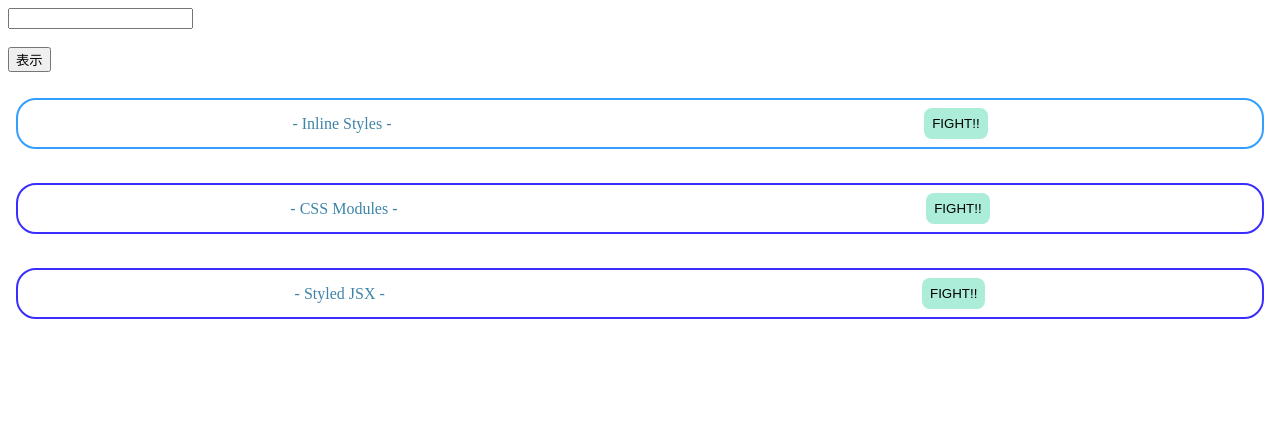
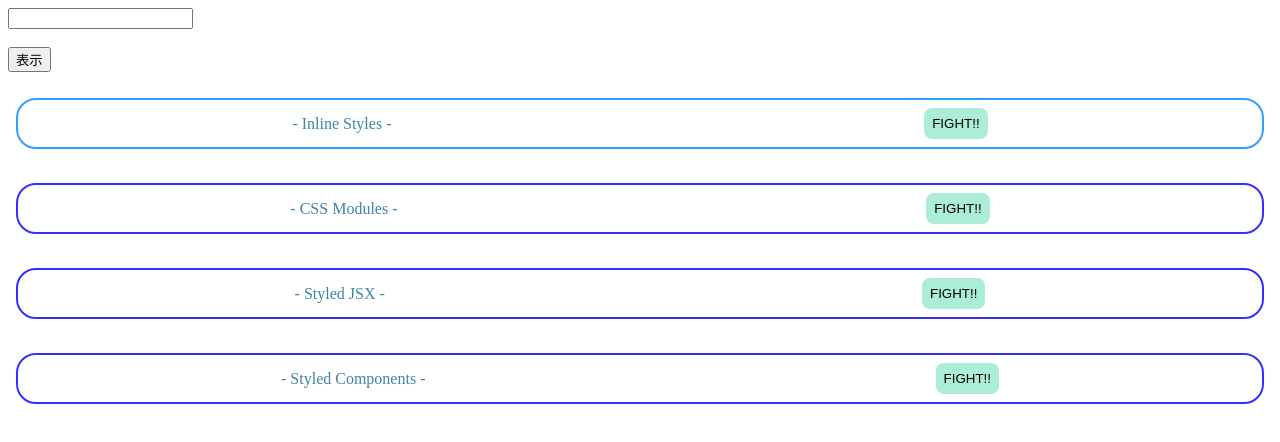
Before and after one commit to XeicuLy/react-step-up-practice, a React (Vite) app: page / in a window 1280 px wide. Shown: the top 442 px of the page. Built offline with nearby package versions, Linux system fonts and the light colour scheme.

Commit message:
:art: style: styled-componentsの適用

```diff
--- a/src/App.jsx
+++ b/src/App.jsx
@@ -2,6 +2,7 @@
 import { ChildArea } from './components/ChildArea';
 import { CssModules } from './components/CssModules';
 import { InlineStyle } from './components/InlineStyle';
+import { StyledComponents } from './components/StyledComponents';
 import { StyledJsx } from './components/StyledJsx';
 
 const App = () => {
@@ -37,6 +38,8 @@
       <CssModules />
       <br />
       <StyledJsx />
+      <br />
+      <StyledComponents />
     </div>
   );
 };
--- /dev/null
+++ b/src/components/StyledComponents.jsx
@@ -0,0 +1,37 @@
+import styled from 'styled-components';
+
+export const StyledComponents = () => {
+  return (
+    <Container>
+      <Title>- Styled Components -</Title>
+      <Button>FIGHT!!</Button>
+    </Container>
+  );
+};
+
+const Container = styled.div`
+  border: 2px solid #392eff;
+  border-radius: 20px;
+  padding: 8px;
+  margin: 8px;
+  display: flex;
+  justify-content: space-around;
+  align-items: center;
+`;
+
+const Title = styled.p`
+  margin: 0;
+  color: #3d84a8;
+`;
+
+const Button = styled.button`
+  background: #abedd8;
+  border: none;
+  padding: 8px;
+  border-radius: 8px;
+  &:hover {
+    background-color: #46cdcf;
+    color: #fff;
+    cursor: pointer;
+  }
+`;
```
